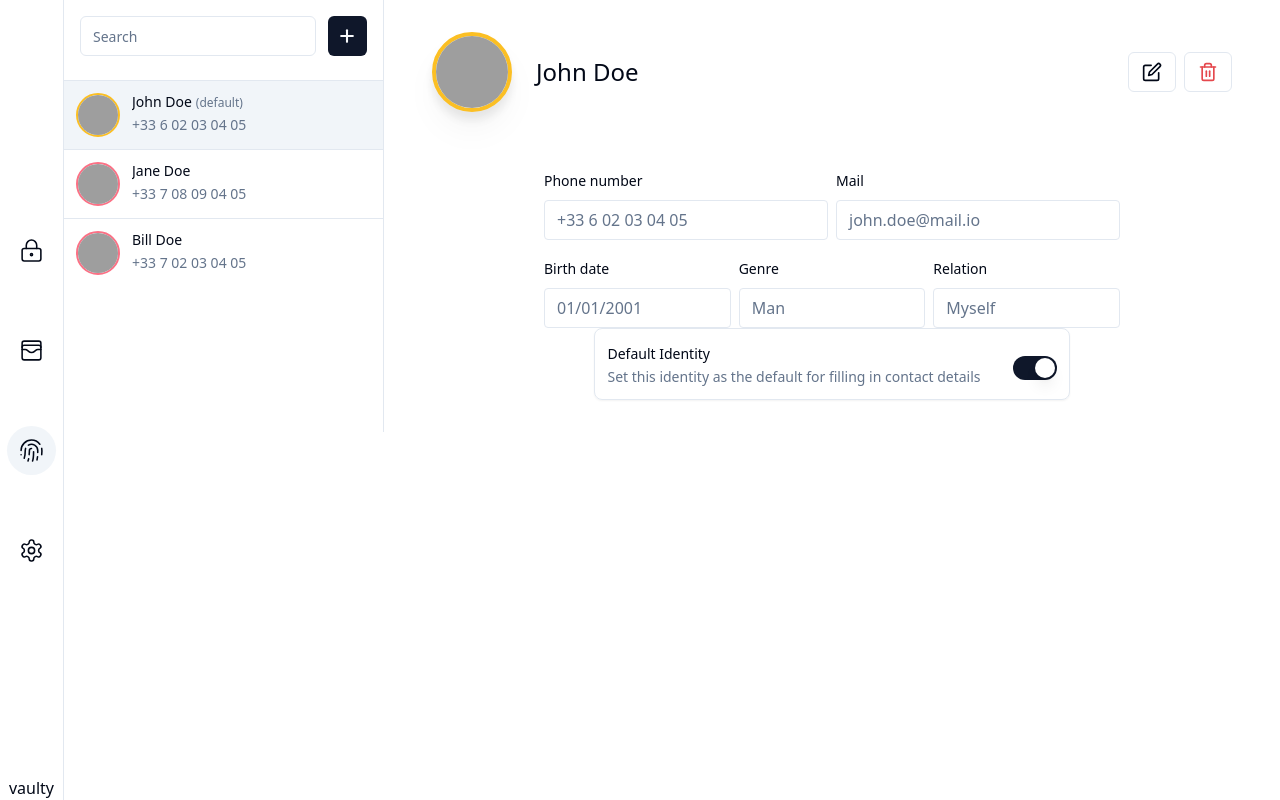
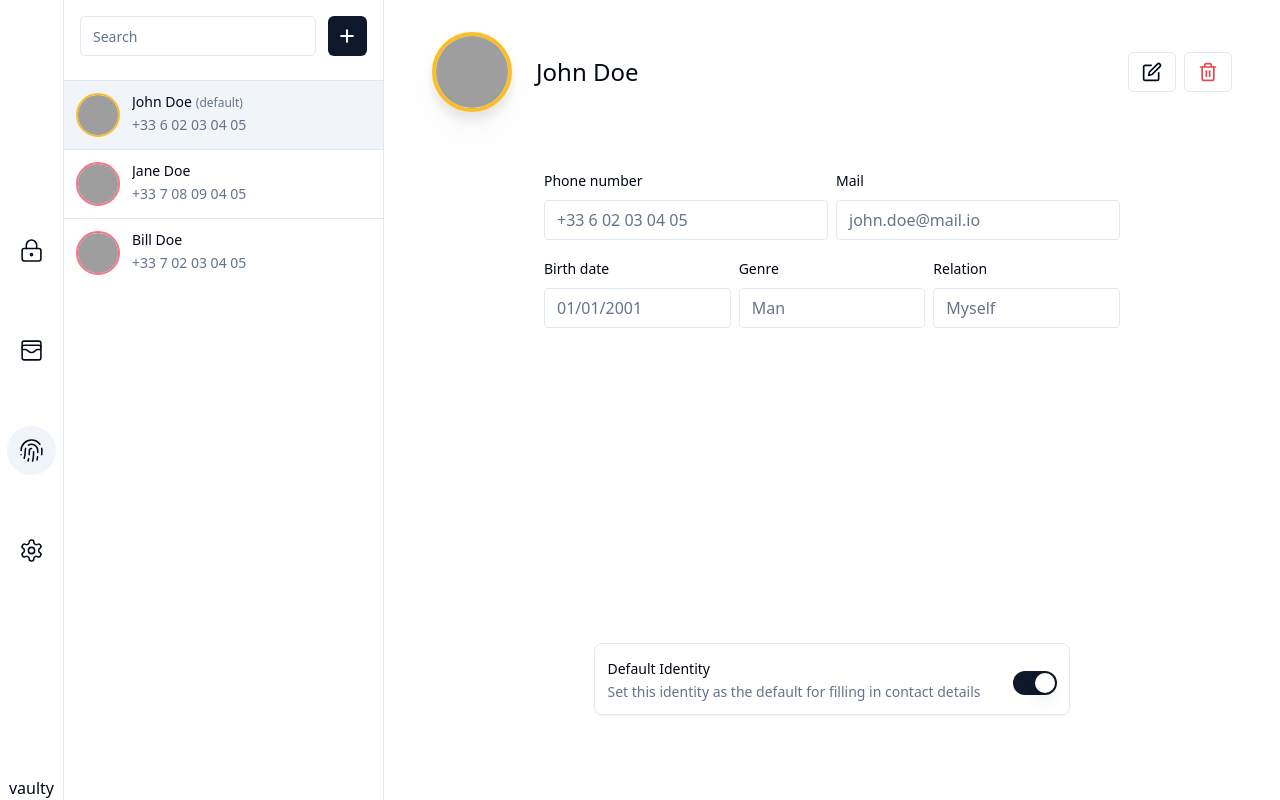
Before and after one commit to ArthurSalle/vaulty, a React (Vite) app: page /identity/13b56b64-14df-4efa-8edf-567d80291c27 in a window 1280 px wide. Built offline with nearby package versions, Linux system fonts and the light colour scheme; grey boxes are pictures that could not be loaded.

Commit message:
💄 fix desktop screen size

```diff
--- a/src/modules/identity/components/IdentityList.tsx
+++ b/src/modules/identity/components/IdentityList.tsx
@@ -44,7 +44,7 @@ export const IdentityList = () => {
   }, [search, identities])
 
   return (
-    <div className='flex w-full h-full relative'>
+    <div className='flex w-full h-full min-h-[100dvh] relative'>
       <div className='flex flex-col pt-4 w-full md:max-w-[250px] lg:max-w-xs max-h-[calc(100dvh-53px)] md:max-h-[100dvh] border-r flex-shrink-0'>
         <div className='flex gap-3 pb-6 px-4 border-b'>
           <div className='relative flex items-center w-full'>
--- a/src/modules/identity/components/IdentityPage.tsx
+++ b/src/modules/identity/components/IdentityPage.tsx
@@ -104,7 +104,7 @@ export const IdentityPage = () => {
   }
 
   return (
-    <div className='bg-white h-[calc(100dvh-53px)] md:max-h-screen md:h-full overflow-y-auto absolute inset-0 md:relative'>
+    <div className='bg-white h-[calc(100dvh-53px)] md:max-h-screen overflow-y-auto absolute inset-0 md:relative'>
       <div className='py-2 px-4 md:hidden flex justify-between items-center border-b'>
         <div>
           <NavLink
```
